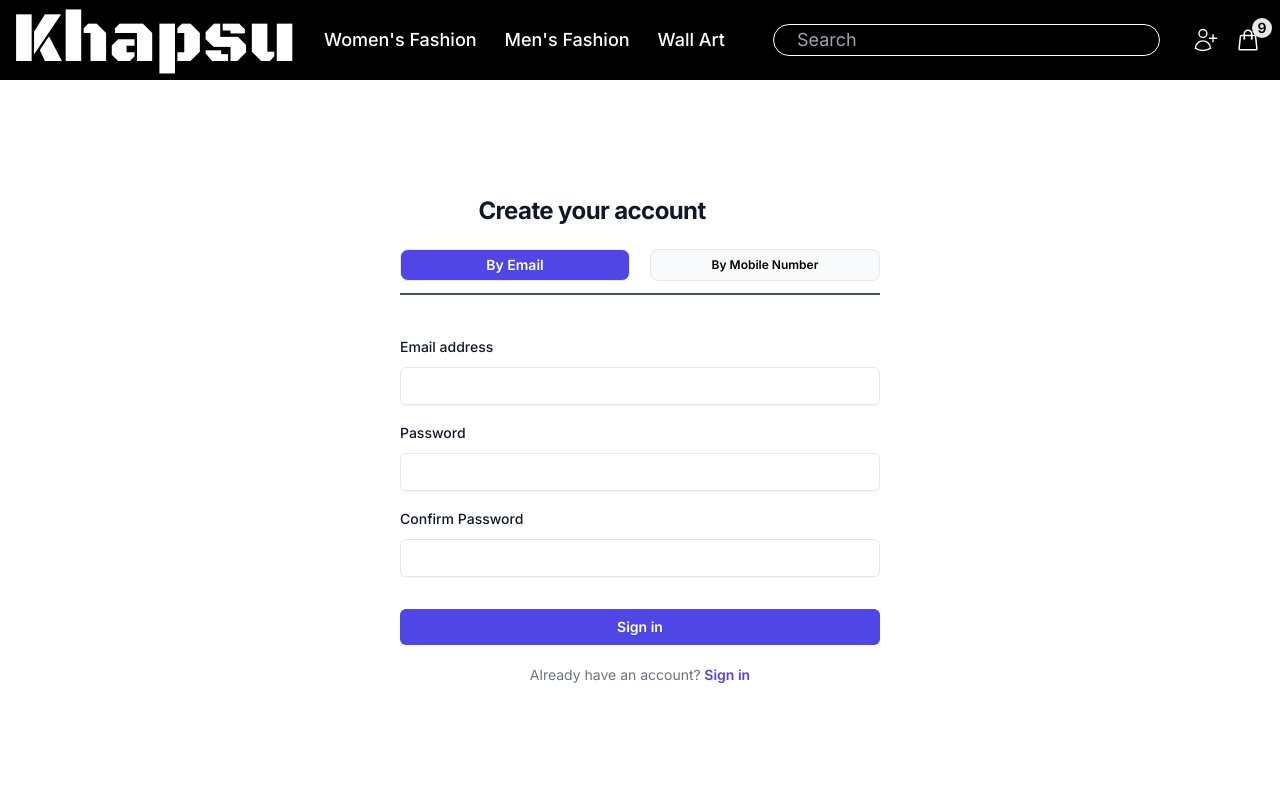
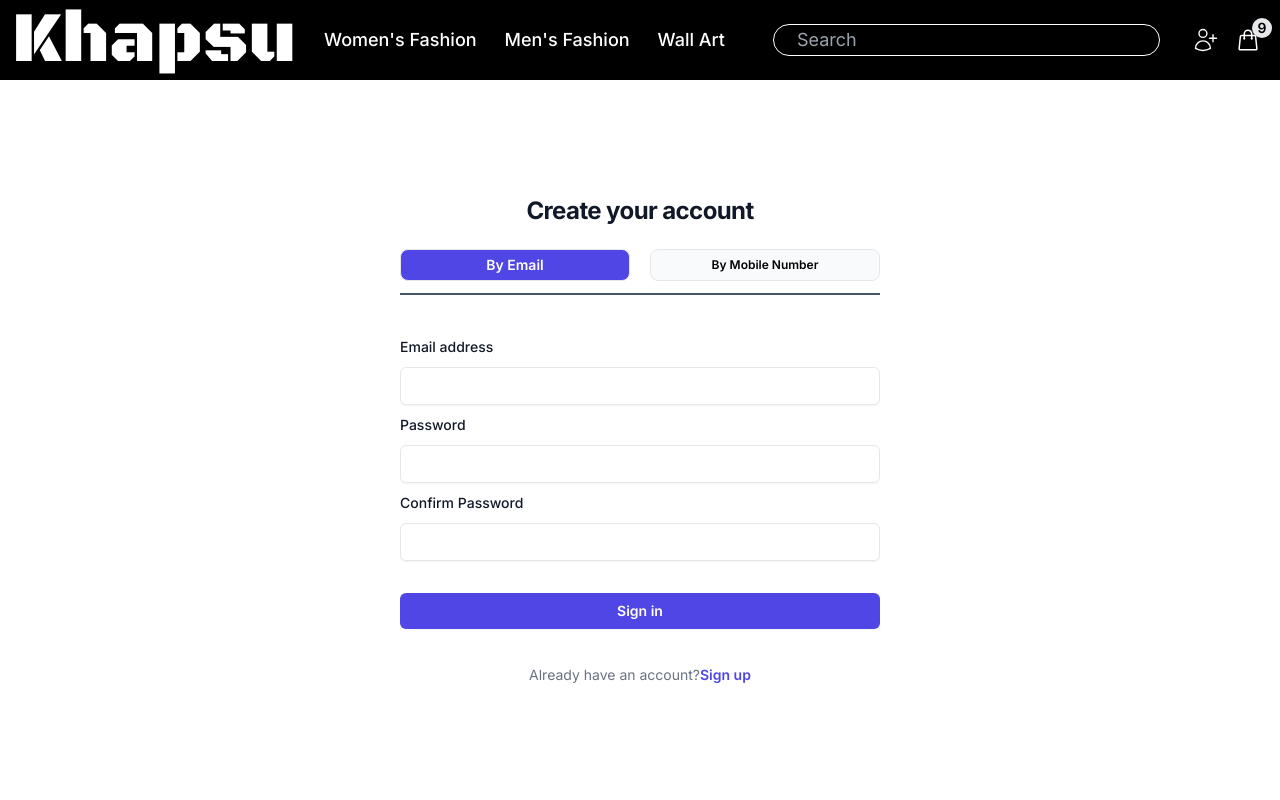
Before and after one commit to MuktadulIslam/Khapsu, a Next.js app in the folder frontend/: page /registration in a window 1280 px wide. Shown: the top 800 px of the page. Built offline with nearby package versions, Linux system fonts and the light colour scheme.

Commit message:
DPDATE: a little changes in sign in and sign up

```diff
--- a/frontend/src/app/(auth)/login/page.jsx
+++ b/frontend/src/app/(auth)/login/page.jsx
@@ -47,8 +47,8 @@ export default function Page() {
                 <div className="h-0.5 w-full bg-slate-600 mt-3"></div>
 
                 <div className="mt-10 sm:mx-auto w-full overflow-hidden">
-                    <div className="flex flex-row relative w-full h-60">
-                        <form id="email-login" className="space-y-4 h-full w-full translate-x-0 opacity-100 transition-all duration-700">
+                    <div className="flex flex-row relative w-full h-56">
+                        <form id="email-login" className="space-y-2 h-full w-full translate-x-0 opacity-100 transition-all duration-700">
                             <div>
                                 <label htmlFor="email" className="block text-sm font-medium leading-6 text-gray-900">Email address</label>
                                 <div className="mt-2">
@@ -73,7 +73,7 @@ export default function Page() {
                             </div>
                         </form>
 
-                        <form id='mobile-login' className="space-y-4 absolute h-full w-full opacity-0 translate-x-16 sm:translate-x-32 transition-all duration-700">
+                        <form id='mobile-login' className="space-y-2 absolute h-full w-full opacity-0 translate-x-16 sm:translate-x-32 transition-all duration-700">
                             <div>
                                 <label htmlFor="mobile" className="block text-sm font-medium leading-6 text-gray-900">Mobile Number</label>
                                 <div className="mt-2">
--- a/frontend/src/app/(auth)/registration/page.jsx
+++ b/frontend/src/app/(auth)/registration/page.jsx
@@ -36,9 +36,9 @@ export default function Page() {
 
     return (<>
         <div className="w-full flex justify-center items-center h-mobile-100dhv md:h-md-mobile-100dhv lg:h-lg-mobile-100dhv">
-            <div className="flex min-h-full flex-col justify-center w-[22rem]  sm:w-[30rem]">
-                <div className="w-full max-w-sm">
-                    <h2 className="text-center text-2xl font-bold leading-9 tracking-tight text-gray-900">Create your account</h2>
+            <div className="flex min-h-full flex-col justify-center w-[22rem]  sm:w-[30rem] overflow-hidden">
+                <div className="w-full">
+                    <h2 className="w-full text-center text-2xl font-bold leading-9 tracking-tight text-gray-900">Create your account</h2>
                 </div>
                 <div className="w-full h-8 grid grid-cols-2 gap-5 justify-between items-center mt-5 font-semibold text-xs text-white">
                     <button id="email-button" onClick={regByEmail} className="border bg-indigo-600 text-sm w-full h-full flex justify-center items-center rounded-lg transition-all duration-700">By Email</button>
@@ -48,7 +48,7 @@ export default function Page() {
 
                 <div className="mt-10 sm:mx-auto w-full overflow-hidden">
                     <div className="flex flex-row relative w-full h-72">
-                        <form id="email-login" className="space-y-4 h-full w-full translate-x-0 opacity-100 transition-all duration-700">
+                        <form id="email-login" className="space-y-2 h-full w-full translate-x-0 opacity-100 transition-all duration-700">
                             <div>
                                 <label htmlFor="email" className="block text-sm font-medium leading-6 text-gray-900">Email address</label>
                                 <div className="mt-2">
@@ -75,7 +75,7 @@ export default function Page() {
                             </div>
                         </form>
 
-                        <form id='mobile-login' className="space-y-4 absolute h-full w-full opacity-0 translate-x-16 sm:translate-x-32 transition-all duration-700">
+                        <form id='mobile-login' className="space-y-2 absolute h-full w-full opacity-0 translate-x-16 sm:translate-x-32 transition-all duration-700">
                             <div>
                                 <label htmlFor="mobile" className="block text-sm font-medium leading-6 text-gray-900">Mobile Number</label>
                                 <div className="mt-2">
@@ -105,7 +105,7 @@ export default function Page() {
 
                     <p className="mt-10 text-center text-sm text-gray-500">
                         Already have an account?
-                        <Link href="/login" className="font-semibold leading-6 text-indigo-600 hover:text-indigo-500">  Sign in</Link>
+                        <Link href="/login" className="font-semibold leading-6 text-indigo-600 hover:text-indigo-500">Sign up</Link>
                     </p>
                 </div>
             </div>
```
